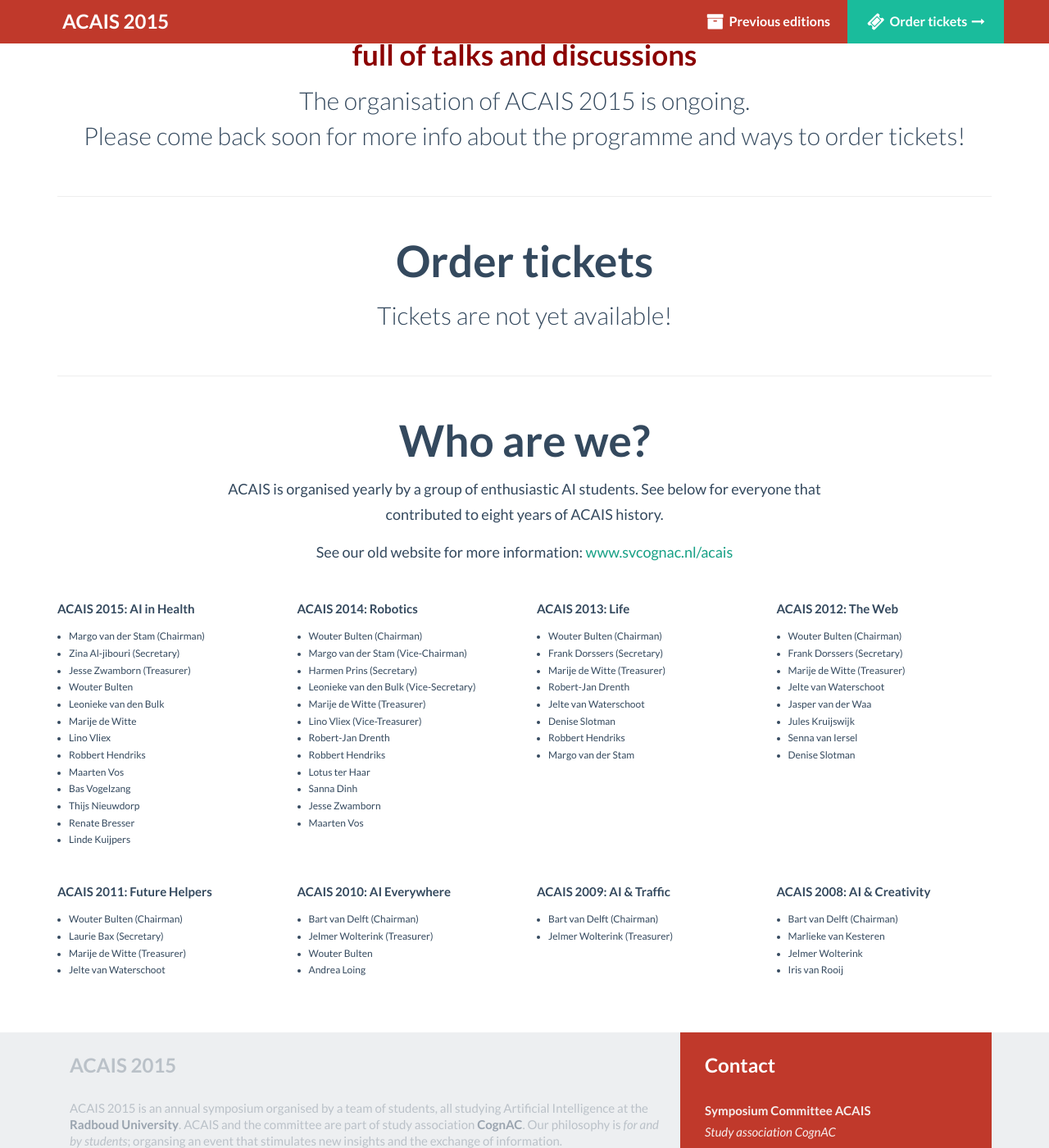
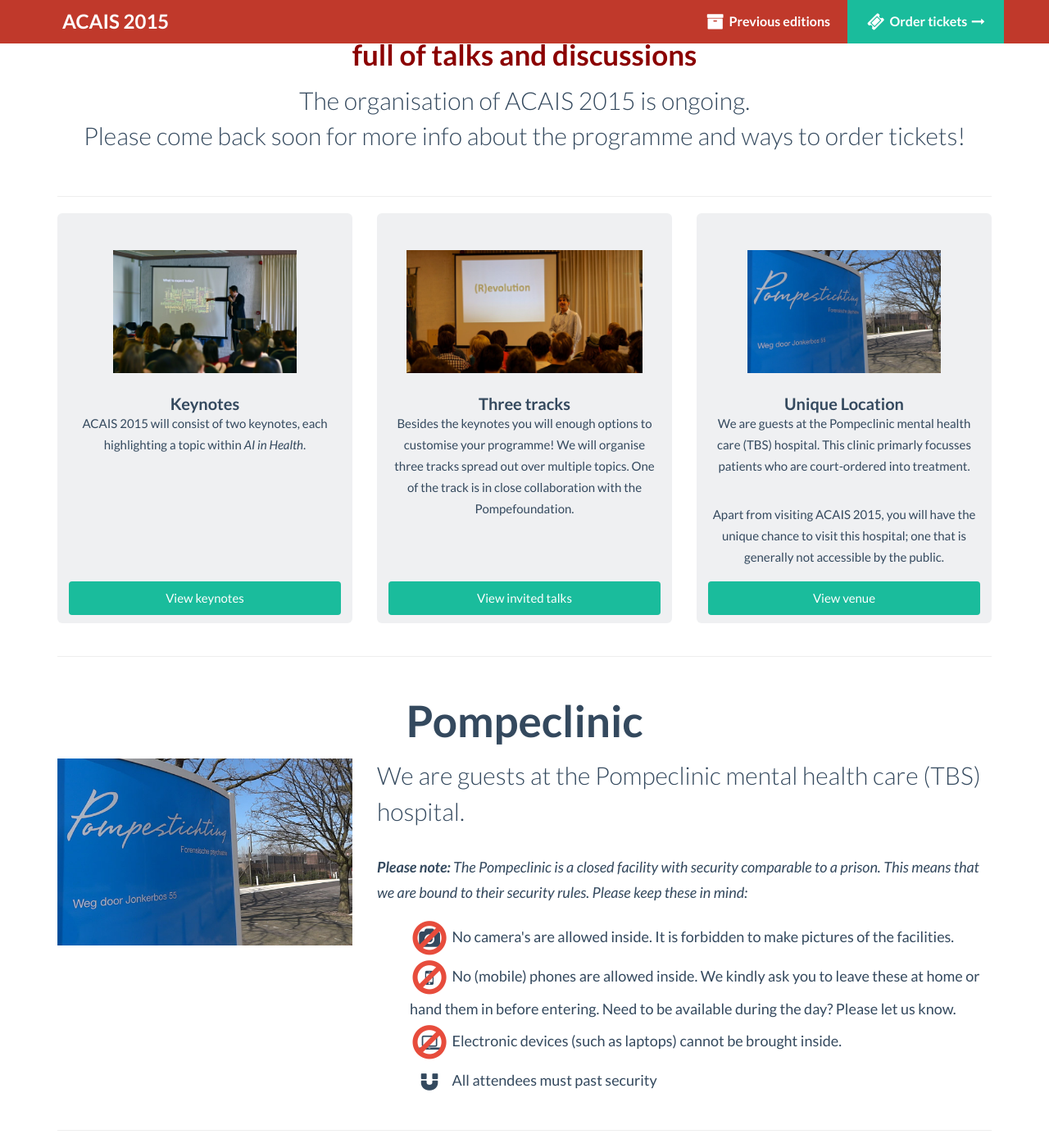
Before and after one commit to wouterbulten/acais-website, a Jekyll site: the page built from index.html, in a window 1280 px wide and 1400 px high, scrolled down 711 px. Shown: the whole window at 82% size. Built offline with Jekyll 4.4.1, drawn with Linux system fonts in a browser that asks for light colours; nearby versions of some CDN libraries.

Commit message:
Added bit more content about venue to index

```diff
--- a/css/main.css
+++ b/css/main.css
@@ -77,7 +77,14 @@
 /* Homepage panels */
 
 .tile-features .tile {
-
+	height: 500px;
+}
+.tile-features .tile .btn {
+	position: absolute;
+	bottom: 10px;
+	width: inherit;
+	left: 14px;
+	right: 14px;
 }
 .tile-features .tile-image {
 	height: 150px;
--- a/index.html
+++ b/index.html
@@ -28,6 +28,98 @@
 		<h2 class="title">Fusing AI &amp; Healthcare in a single day,<br> full of talks and discussions</h2>
 
 		<p class="lead">The organisation of ACAIS 2015 is ongoing.<br> Please come back soon for more info about the programme and ways to order tickets!</p>
+	</div>
+
+	<hr>
+
+	<div class="row tile-features" id="overview">
+
+		<div class="col-md-4">
+			<div class="tile">
+
+				<img class="tile-image" src="img/what-to-expect.jpg">
+				<h3 class="tile-title">Keynotes</h3>
+
+				<p>ACAIS 2015 will consist of two keynotes, each highlighting a topic within <em>AI in Health</em>.</p>
+
+				<a href="#" class="btn btn-primary btn-large btn-block">View keynotes</a>
+			</div>
+		</div>
+
+		<div class="col-md-4">
+			<div class="tile">
+
+				<img class="tile-image" src="img/presentation.jpg">
+				<h3 class="tile-title">Three tracks</h3>
+
+				<p>Besides the keynotes you will enough options to customise your programme! We will organise three tracks  spread out over multiple topics. One of the track is in close collaboration with the Pompefoundation.</p>
+
+				<a href="#" class="btn btn-primary btn-large btn-block">View invited talks</a>
+			</div>
+		</div>
+
+		<div class="col-md-4">
+			<div class="tile">
+
+				<img class="tile-image" src="img/pompe.jpg">
+				<h3 class="tile-title">Unique Location</h3>
+
+				<p>We are guests at the Pompeclinic mental health care (TBS) hospital. This clinic primarly focusses patients who are court-ordered into treatment.</p>
+
+				<p>Apart from visiting ACAIS 2015, you will have the unique chance to visit this hospital; one that is generally not accessible by the public.</p>
+
+				<a href="#pompeclinic" class="btn btn-primary btn-large btn-block">View venue</a>
+			</div>
+		</div>
+	</div>
+
+	<hr>
+
+	<div class="row">
+		<div class="col-md-8 col-md-offset-2 text-center">
+			<h2 id="pompeclinic">Pompeclinic</h2>
+		</div>
+	</div>
+
+	<div class="row">
+		<div class="col-md-4">
+			<img src="img/pompe.jpg" class="img-responsive">
+		</div>
+		<div class="col-md-8">
+			<p class="lead">We are guests at the Pompeclinic mental health care (TBS) hospital.</p>
+
+			<p><em><strong>Please note:</strong> The Pompeclinic is a closed facility with security comparable to a prison. This means that we are bound to their security rules. Please keep these in mind:</em></p>
+
+			<ul style="list-style-type:none">
+				<li>
+					<span class="fa-stack fa-lg">
+  						<i class="fa fa-camera fa-stack-1x"></i>
+  						<i class="fa fa-ban fa-stack-2x text-danger"></i>
+					</span>
+					No camera's are allowed inside. It is forbidden to make pictures of the facilities.
+				</li>
+				<li>
+					<span class="fa-stack fa-lg">
+  						<i class="fa fa-mobile fa-stack-1x"></i>
+  						<i class="fa fa-ban fa-stack-2x text-danger"></i>
+					</span>
+					No (mobile) phones are allowed inside. We kindly ask you to leave these at home or hand them in before entering. Need to be available during the day? Please let us know.
+				</li>
+				<li>
+					<span class="fa-stack fa-lg">
+  						<i class="fa fa-laptop fa-stack-1x"></i>
+  						<i class="fa fa-ban fa-stack-2x text-danger"></i>
+					</span>
+					Electronic devices (such as laptops) cannot be brought inside.
+				</li>
+				<li>
+					<span class="fa-stack fa-lg">
+  						<i class="fa fa-magnet fa-stack-1x"></i>
+					</span>
+					All attendees must past security
+				</li>
+			</ul>
+		</div>
 	</div>
 
 	<hr>
```
Also changed, not shown: img/pompe.jpg (added).
